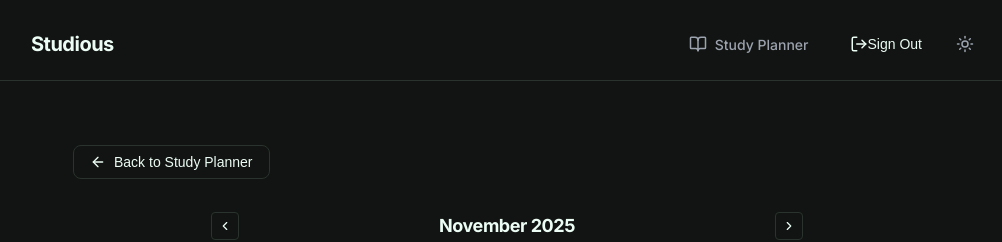
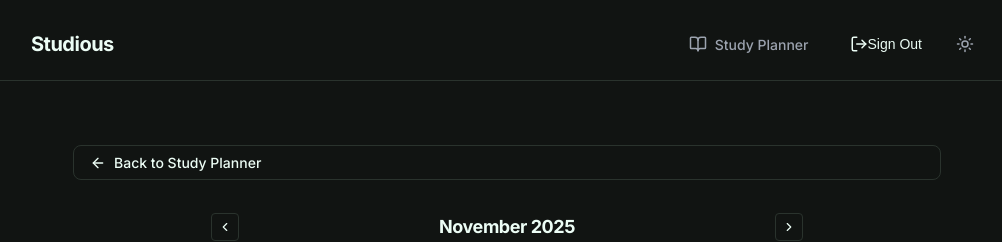
Before and after one commit to anujarora0502/studious, a Next.js app: page /study-planner/history in a window 1280 px wide. Shown: the top 242 px of the page, without its empty margins (133-1135 px from the left). Built offline with nearby package versions, Linux system fonts and the light colour scheme; no server answers; the database is empty; sample sign-in values are in the browser's storage.

Commit message:
Fix: Add loading indicator to History back button

```diff
--- a/src/app/study-planner/history/HistoryClient.tsx
+++ b/src/app/study-planner/history/HistoryClient.tsx
@@ -1,15 +1,14 @@
 'use client';
 
 import { useState } from 'react';
-import { useRouter } from 'next/navigation';
 import { ArrowLeft } from 'lucide-react';
+import ProgressLink from '@/components/ProgressLink';
 import Calendar from '@/components/Calendar';
 import TaskModal from '@/components/TaskModal';
 
 export default function HistoryClient({ tasks }: { tasks: any[] }) {
   const [selectedDate, setSelectedDate] = useState<string | null>(null);
   const [isModalOpen, setIsModalOpen] = useState(false);
-  const router = useRouter();
 
   // Group tasks by date and count them
   const tasksData: Record<string, number> = {};
@@ -38,8 +37,8 @@ export default function HistoryClient({ tasks }: { tasks: any[] }) {
 
   return (
     <div style={{ maxWidth: '900px', margin: '0 auto', padding: '1rem' }}>
-      <button
-        onClick={() => router.push('/study-planner')}
+      <ProgressLink
+        href="/study-planner"
         style={{
           display: 'flex',
           alignItems: 'center',
@@ -53,18 +52,19 @@ export default function HistoryClient({ tasks }: { tasks: any[] }) {
           cursor: 'pointer',
           fontSize: '0.875rem',
           fontWeight: 500,
-          transition: 'all 0.2s'
+          transition: 'all 0.2s',
+          textDecoration: 'none'
         }}
-        onMouseEnter={(e) => {
+        onMouseEnter={(e: any) => {
           e.currentTarget.style.backgroundColor = 'var(--accent)';
         }}
-        onMouseLeave={(e) => {
+        onMouseLeave={(e: any) => {
           e.currentTarget.style.backgroundColor = 'transparent';
         }}
       >
         <ArrowLeft size={16} />
         <span>Back to Study Planner</span>
-      </button>
+      </ProgressLink>
 
       <Calendar tasksData={tasksData} onDateClick={handleDateClick} />
 
```
